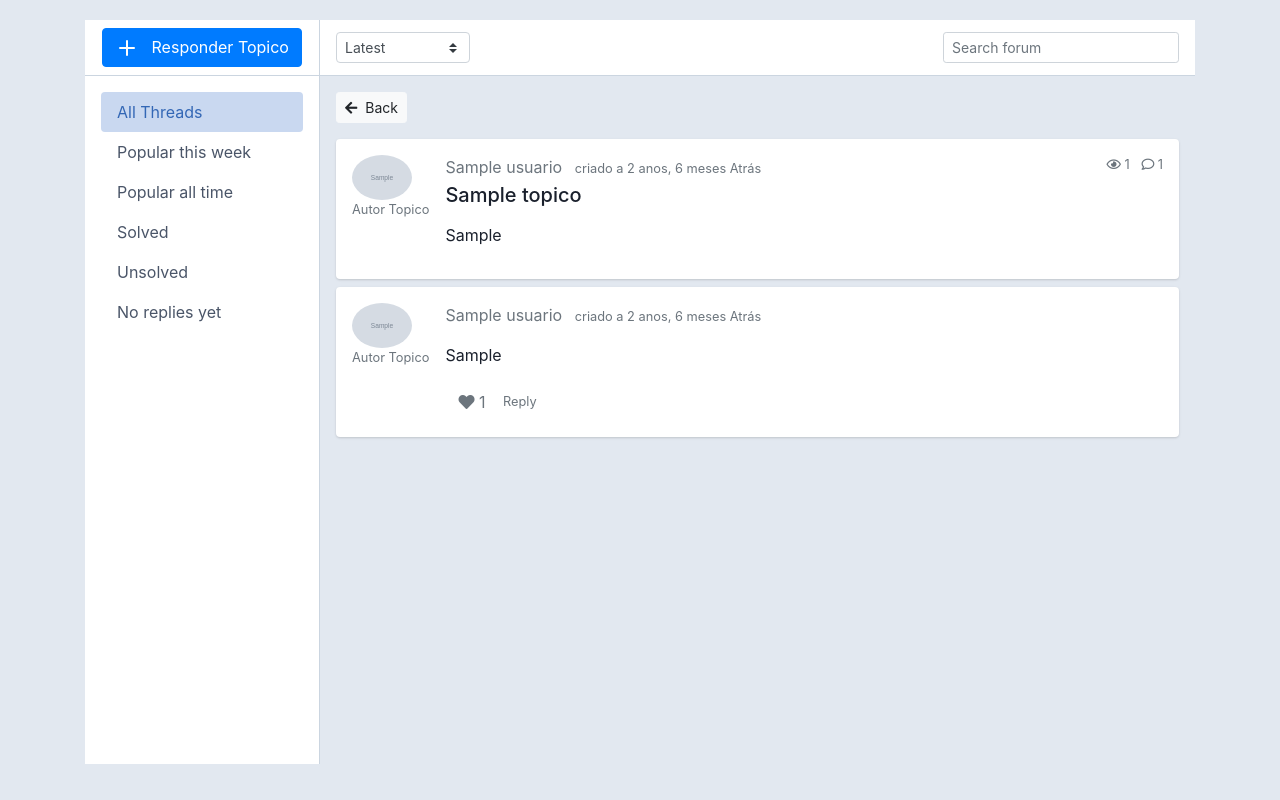
After one commit to David-Marcoss/DEV_Academy, a Django app: a page that uses templates/cursos/forum/forum.html in a window 1280 px wide. The commit adds this page. Run offline with Django 4.2, Linux system fonts and the light colour scheme; a user stored in the database is signed in; tables that the repository leaves empty hold one stand-in row (values such as "Sample post"); grey boxes marked "Sample" are stand-in pictures; some libraries are stand-ins or nearby versions.

Commit message:
- implementação visualização de respostas do topico, criação de topicos,  inserção de respostas no topico

```diff
--- a/forum/models.py
+++ b/forum/models.py
@@ -46,7 +46,6 @@ class Topicos(models.Model):
     def get_respostas(self):
         return self.respostas.all()
 
-
     class Meta:
         verbose_name = 'Tópico'
         verbose_name_plural = 'Tópicos'
@@ -69,4 +68,4 @@ class Respostas(models.Model):
     class Meta:
         verbose_name = 'Resposta'
         verbose_name_plural = 'Respostas'
-        ordering = ['atualizado_em']
+        ordering = ['criado_em']
--- a/forum/urls.py
+++ b/forum/urls.py
@@ -1,8 +1,12 @@
 from django.urls import path
 
-from forum.views import forumView
+from forum.views import *
 
 urlpatterns = [
     path('<str:slug>/',forumView,name='forum-curso'),
+    path('<str:slug>/topico/<int:pk>/',detalhes_topicoView,name='detalhes-topico'),
+    path('<str:slug>/criar-topico/<int:pk>/',criar_topicoView,name='criar-topico'),
+    path('<str:slug>/responder-topico/<int:pk>/',responder_topicoView,name='responder-topico'),
+    path('<str:slug>/like-resposta/<int:pk>/',like_respostaView,name='like-resposta'),
 
 ]
--- a/forum/views.py
+++ b/forum/views.py
@@ -1,6 +1,7 @@
 from multiprocessing import context
 from re import template
 from django.shortcuts import render,get_object_or_404,redirect
+from django.urls import reverse_lazy
 from django.contrib.auth.decorators import login_required
 from django.contrib import messages
 
@@ -10,6 +11,7 @@ from accounts.models import User
 from cursos.decorator import is_creator,matriculado
 
 from .models import *
+from .forms import *
 
 
 @login_required
@@ -24,3 +26,77 @@ def forumView(request,slug):
     context['forum'] = Forum.objects.get(curso=curso)
 
     return render(request,template_name,context)
+
+
+@login_required
+@matriculado
+def detalhes_topicoView(request,slug,pk):
+
+    template_name = 'cursos/forum/detalhes-topico.html'
+    context = {}
+
+    topico = Topicos.objects.get(id = pk)
+
+    if request.user != topico.autor:
+        topico.visualizacoes += 1
+        topico.save()
+
+
+    context['topico'] = topico
+    context['curso'] = request.curso
+
+    return render(request,template_name,context)
+
+
+@login_required
+@matriculado
+def criar_topicoView(request,slug,pk):
+    template_name = 'form.html'
+    form = Topicoform(request.POST or None)
+
+    if form.is_valid():
+        form.instance.forum = get_object_or_404(Forum,id=pk)
+        form.instance.autor = request.user
+        form.save()
+
+        #messages.info(request,'Topico Criado com Sucesso!!')
+
+        return redirect(request.GET.get('next', reverse_lazy('meus-cursos-matriculados')))
+
+    context = {'form': form,'titulo': 'Criar Topico do Curso', 'botao': 'Criar'}
+
+    return render(request,template_name,context)
+
+
+@login_required
+@matriculado
+def responder_topicoView(request,slug,pk):
+    template_name = 'form.html'
+    form = Respostaform(request.POST or None)
+
+    if form.is_valid():
+        topico = get_object_or_404(Topicos,id=pk)
+        form.instance.topico = topico
+        form.instance.autor = request.user
+        form.save()
+
+        topico.num_respostas += 1
+        topico.save()
+
+        #messages.info(request,'Topico Criado com Sucesso!!')
+
+        return redirect(request.GET.get('next', reverse_lazy('meus-cursos-matriculados')))
+
+    context = {'form': form,'titulo': 'Responder Topico do Curso', 'botao': 'Responder'}
+
+    return render(request,template_name,context)
+
+
+@login_required
+@matriculado
+def like_respostaView(request,slug,pk):
+    resposta = get_object_or_404(Respostas,id=pk)
+    resposta.like += 1
+    resposta.save()
+
+    return redirect(request.GET.get('next', reverse_lazy('meus-cursos-matriculados')))
--- /dev/null
+++ b/templates/cursos/forum/detalhes-topico.html
@@ -0,0 +1,120 @@
+{% extends 'cursos/forum/forum.html' %}
+
+{% block sliderbar %}
+    <div class="inner-sidebar">
+        <!-- Inner sidebar header -->
+        <div class="inner-sidebar-header justify-content-center">
+            <a href="{% url 'responder-topico' curso.slug topico.id %}?next={{ request.path }}">
+                <button class="btn btn-primary has-icon btn-block" type="button">
+                    <svg xmlns="http://www.w3.org/2000/svg" width="24" height="24" viewBox="0 0 24 24" fill="none" stroke="currentColor" stroke-width="2" stroke-linecap="round" stroke-linejoin="round" class="feather feather-plus mr-2">
+                        <line x1="12" y1="5" x2="12" y2="19"></line>
+                        <line x1="5" y1="12" x2="19" y2="12"></line>
+                    </svg>
+                    Responder Topico
+                </button>
+            </a>
+        </div>
+        <!-- /Inner sidebar header -->
+
+        <!-- Inner sidebar body -->
+        <div class="inner-sidebar-body p-0">
+            <div class="p-3 h-100" data-simplebar="init">
+                <div class="simplebar-wrapper" style="margin: -16px;">
+                    <div class="simplebar-height-auto-observer-wrapper"><div class="simplebar-height-auto-observer"></div></div>
+                    <div class="simplebar-mask">
+                        <div class="simplebar-offset" style="right: 0px; bottom: 0px;">
+                            <div class="simplebar-content-wrapper" style="height: 100%; overflow: hidden scroll;">
+                                <div class="simplebar-content" style="padding: 16px;">
+                                    <nav class="nav nav-pills nav-gap-y-1 flex-column">
+                                        <a href="#" class="nav-link nav-link-faded has-icon active">All Threads</a>
+                                        <a href="#" class="nav-link nav-link-faded has-icon">Popular this week</a>
+                                        <a href="#" class="nav-link nav-link-faded has-icon">Popular all time</a>
+                                        <a href="#" class="nav-link nav-link-faded has-icon">Solved</a>
+                                        <a href="#" class="nav-link nav-link-faded has-icon">Unsolved</a>
+                                        <a href="#" class="nav-link nav-link-faded has-icon">No replies yet</a>
+                                    </nav>
+                                </div>
+                            </div>
+                        </div>
+                    </div>
+                    <div class="simplebar-placeholder" style="width: 234px; height: 292px;"></div>
+                </div>
+                <div class="simplebar-track simplebar-horizontal" style="visibility: hidden;"><div class="simplebar-scrollbar" style="width: 0px; display: none;"></div></div>
+                <div class="simplebar-track simplebar-vertical" style="visibility: visible;"><div class="simplebar-scrollbar" style="height: 151px; display: block; transform: translate3d(0px, 0px, 0px);"></div></div>
+            </div>
+        </div>
+        <!-- /Inner sidebar body -->
+    </div>
+
+{% endblock %}
+
+
+{% block conteudo %}
+
+    <div class="inner-main-body p-2 p-sm-3">
+        <a href="#" class="btn btn-light btn-sm mb-3 has-icon" onclick="window.open(document.referrer,'_self');" ><i class="fa fa-arrow-left mr-2"></i>Back</a>
+        <div class="card mb-2">
+            <div class="card-body">
+                <div class="media forum-item">
+                    <a href="javascript:void(0)" class="card-link">
+                        {% if topico.autor.imageperfil %}
+                            <img src="{{ topico.autor.imageperfil.url }}" class="mr-3 rounded-circle" width="60" alt="User" />
+                        {% else %}
+                            <img src="https://github.com/mdo3.png" class="mr-3 rounded-circle" width="60" alt="User" />
+                        {% endif %}
+                        {% if topico.autor.is_Teacher %}
+                            <small class="d-block text-center text-muted">Autor Topico</small>
+                        {% endif %}
+
+                    </a>
+
+
+                    <div class="media-body ml-3">
+                        <a href="javascript:void(0)" class="text-secondary">{{topico.autor.nome|default:topico.autor}}</a>
+                        <small class="text-muted ml-2">criado a {{topico.criado_em|timesince}} Atrás</small>
+                        <h5 class="mt-1">{{topico.titulo}}</h5>
+                        <div class="mt-3 font-size-sm">
+                            <p>{{topico.assunto|linebreaksbr}}</p>
+
+                        </div>
+                    </div>
+                    <div class="text-muted small text-center">
+                        <span class="d-none d-sm-inline-block"><i class="far fa-eye"></i> {{topico.visualizacoes}}</span>
+                        <span><i class="far fa-comment ml-2"></i> {{topico.num_respostas}}</span>
+                    </div>
+                </div>
+            </div>
+        </div>
+        <div class="card mb-2">
+            <div class="card-body">
+                {% for resposta in topico.get_respostas %}
+                <div class="media forum-item">
+                    <a href="javascript:void(0)" class="card-link">
+                        {% if resposta.autor.imageperfil %}
+                            <img src="{{ resposta.autor.imageperfil.url }}" class="mr-3 rounded-circle" width="60" alt="User" />
+                        {% else %}
+                            <img src="https://github.com/mdo3.png" class="mr-3 rounded-circle" width="60" alt="User" />
+                        {% endif %}
+                        {% if resposta.autor == topico.autor %}
+                            <small class="d-block text-center text-muted">Autor Topico</small>
+                        {% endif %}
+                    </a>
+                    <div class="media-body ml-3">
+                        <a href="javascript:void(0)" class="text-secondary">{{resposta.autor.nome|default:resposta.autor}}</a>
+                        <small class="text-muted ml-2">criado a {{resposta.criado_em|timesince}} Atrás</small>
+                        <div class="mt-3 font-size-sm">
+                            <p>{{resposta.resposta|linebreaksbr}}</p>
+                        </div>
+                        <a href="{% url 'like-resposta' curso.slug resposta.id%}?next={{ request.path }}"><button class="btn btn-xs text-muted has-icon"><i class="fa fa-heart" aria-hidden="true"></i> {{resposta.like}}</button></a>
+                        <a href="javascript:void(0)" class="text-muted small">Reply</a>
+                    </div>
+                </div>
+
+                {% empty%}
+                    <h4>Ainda não há respostas neste topico!!</h4>
+                {% endfor %}
+            </div>
+        </div>
+    </div>
+
+{% endblock %}
--- a/templates/cursos/forum/forum.html
+++ b/templates/cursos/forum/forum.html
@@ -14,18 +14,23 @@
 <link rel="stylesheet" href="https://cdnjs.cloudflare.com/ajax/libs/font-awesome/5.12.0-2/css/all.min.css" integrity="sha256-46r060N2LrChLLb5zowXQ72/iKKNiw/lAmygmHExk/o=" crossorigin="anonymous" />
 <div class="container">
 <div class="main-body p-0">
+
+
     <div class="inner-wrapper">
         <!-- Inner sidebar -->
+        {% block sliderbar %}
         <div class="inner-sidebar">
             <!-- Inner sidebar header -->
             <div class="inner-sidebar-header justify-content-center">
-                <button class="btn btn-primary has-icon btn-block" type="button" data-toggle="modal" data-target="#threadModal">
-                    <svg xmlns="http://www.w3.org/2000/svg" width="24" height="24" viewBox="0 0 24 24" fill="none" stroke="currentColor" stroke-width="2" stroke-linecap="round" stroke-linejoin="round" class="feather feather-plus mr-2">
-                        <line x1="12" y1="5" x2="12" y2="19"></line>
-                        <line x1="5" y1="12" x2="19" y2="12"></line>
-                    </svg>
-                    NEW DISCUSSION
-                </button>
+                <a href="{% url 'criar-topico' curso.slug forum.id %}?next={{ request.path }}">
+                    <button class="btn btn-primary has-icon btn-block" type="button">
+                        <svg xmlns="http://www.w3.org/2000/svg" width="24" height="24" viewBox="0 0 24 24" fill="none" stroke="currentColor" stroke-width="2" stroke-linecap="round" stroke-linejoin="round" class="feather feather-plus mr-2">
+                            <line x1="12" y1="5" x2="12" y2="19"></line>
+                            <line x1="5" y1="12" x2="19" y2="12"></line>
+                        </svg>
+                        Criar Topico
+                    </button>
+                    </a>
             </div>
             <!-- /Inner sidebar header -->
 
@@ -76,18 +83,20 @@
                     <input type="text" class="form-control form-control-sm bg-gray-200 border-gray-200 shadow-none mb-4 mt-4" placeholder="Search forum" />
                 </span>
             </div>
+
             <!-- /Inner main header -->
 
             <!-- Inner main body -->
 
             <!-- Forum List -->
 
+            {% block conteudo %}
             <div class="inner-main-body p-2 p-sm-3 collapse forum-content show">
                 {% for topicos in forum.get_topicos %}
                     <div class="card mb-2">
                         <div class="card-body p-2 p-sm-3">
                             <div class="media forum-item">
-                                <a href="#" data-toggle="collapse" data-target=".forum-content">
+                                <a href="{% url 'detalhes-topico' curso.slug topicos.id %}">
                                     {% if topicos.autor.imageperfil %}
 
                                         <img src="{{ topicos.autor.imageperfil.url }}" class="mr-3 rounded-circle" width="60" alt="User" />
@@ -96,7 +105,7 @@
                                     {% endif %}
                                 </a>
                                 <div class="media-body">
-                                    <h6><a href="#" data-toggle="collapse" data-target=".forum-content" class="text-body">{{topicos.titulo}}</a></h6>
+                                    <h6><a href="{% url 'detalhes-topico' curso.slug topicos.id %}" class="text-body">{{topicos.titulo}}</a></h6>
                                     <p class="text-secondary">
                                         {{topicos.assunto|truncatewords:20}}
                                     </p>
```
Also changed, not shown: other parts of templates/cursos/forum/forum.html (+3 -55 lines), forum/forms.py (added, +14 -0 lines).
